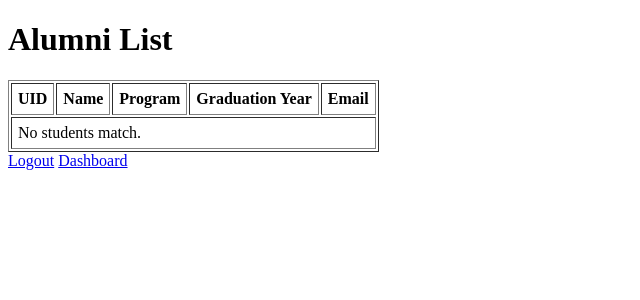
After one commit to risharmaa/university_system, a Flask app: template templates/alumnilist.html in a window 1280 px wide. The commit adds this page. Shown: the top 300 px of the page, without its empty margins (0-640 px from the left). Run offline with Flask 3, Linux system fonts and the light colour scheme; the template is opened without the code that fills it, so the values that code supplies are empty.

Commit message:
edited main.py and created alumnilist.html to create a list of alumni for grad secretary to see

```diff
--- a/main.py
+++ b/main.py
@@ -1474,5 +1474,17 @@ def showcourse(dpt, courseno):
 
   return render_template('course.html', title = "Course", course = course, enrolledIn = enrolledIn, conflict = conflict, missing_prereqs=missing_prereqs, prerequisites=prerequisites, phd_err=phd_err, schedule=schedule, capacity=capacity, holds=holds)
 
+@app.route('/alumnilist')
+def alumnilist():
+    if session['user']['role'] != 'secretary':
+        flash("Access denied.", "error")
+        return redirect(url_for("login"))
+
+    cursor = mydb.cursor(dictionary = True)
+    cursor.execute("SELECT users.uid, email, fname, lname, a.degree, a.graduation_year from users INNER JOIN alumni AS a ON users.uid = a.uid")
+    alum = cursor.fetchall()
+
+    return render_template('alumnilist.html', title = "Alumni List", alum = alum)
+
 if __name__ == "__main__":
     app.run(host="0.0.0.0", port=8080, debug=True)
--- /dev/null
+++ b/templates/alumnilist.html
@@ -0,0 +1,37 @@
+<!DOCTYPE html>
+<html>
+<head>
+    <title>Alumni List</title>
+</head>
+<body>
+    <h1>Alumni List</h1>
+    <table border="1" cellpadding="6">
+    <thead>
+      <tr>
+        <th>UID</th>
+        <th>Name</th>
+        <th>Program</th>
+        <th>Graduation Year</th>
+        <th>Email</th>
+      </tr>
+    </thead>
+    <tbody>
+      {% for row in alum %}
+      <tr>
+        <td>{{ row.uid }}</td>
+        <td>{{ row.fname }} {{ row.lname }}</td>
+        <td>{{ row.degree}}</td>
+        <td>
+          {{ row.graduation_year}}
+        </td>
+        <td>{{ row.email }}</td>
+      </tr>
+      {% else %}
+      <tr><td colspan="6">No students match.</td></tr>
+      {% endfor %}
+    </tbody>
+  </table>
+    <a href="/logout">Logout</a>
+    <a href="/secretary">Dashboard</a>
+</body>
+</html>
--- a/templates/secretary.html
+++ b/templates/secretary.html
@@ -82,6 +82,7 @@
     <p><a href = "/viewgrades">View Grades</a></p>
     <p><a href = "/coursecatalog">View Courses</a></p>
     <p><a href="{{ url_for('applications') }}">Review Applications</a></p>
+    <p><a href = "/alumnilist">View Alumni</a></p>
 
 </body>
 </html>
```
